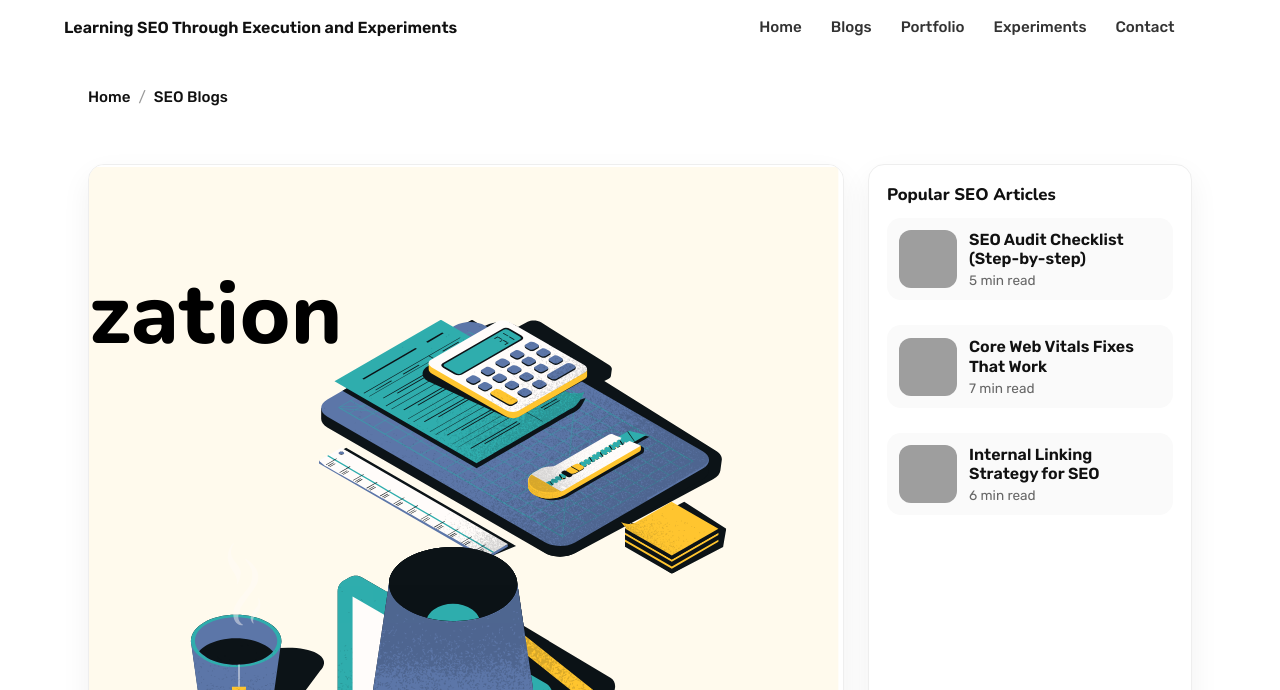
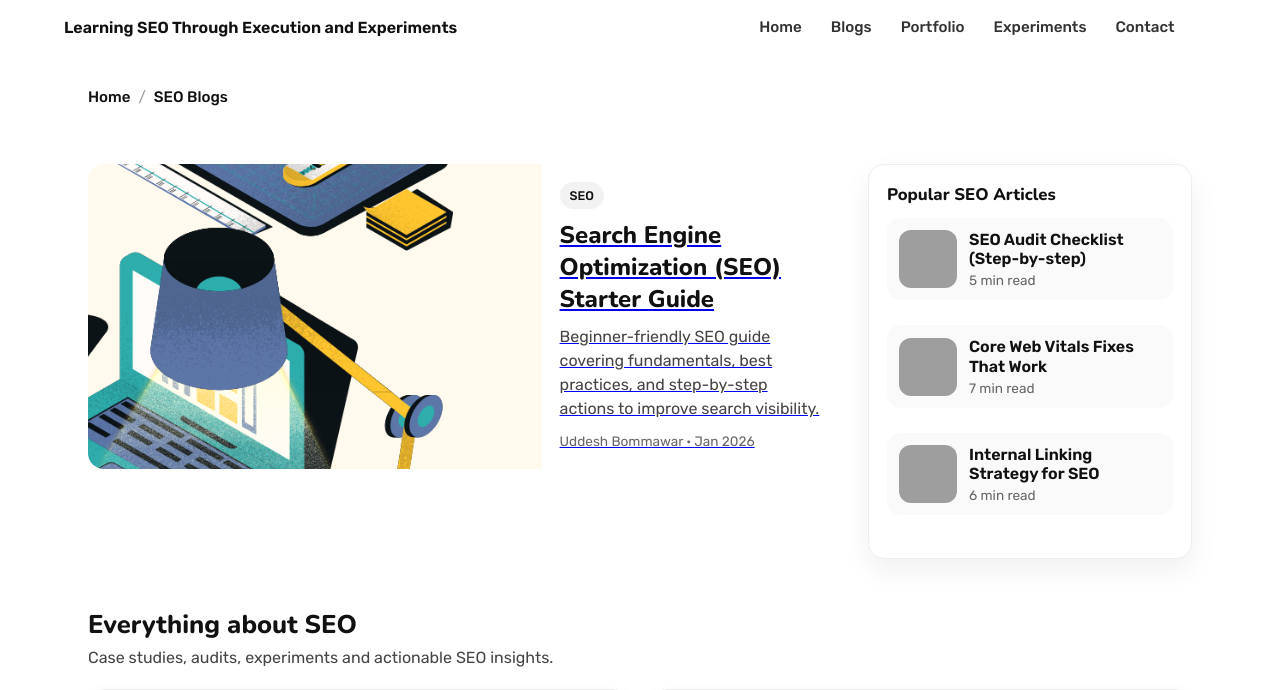
Before and after one commit to uddeshbommawar/uddeshbommawar.github.io, a Jekyll site: the page built from blogs/seo-blogs/index.md, in a window 1280 px wide and 1400 px high. Shown: the top 690 px of the window. Built offline with Jekyll 4.4.1, drawn with Linux system fonts in a browser that asks for light colours; grey boxes are pictures that could not be loaded.

Commit message:
Update main.css

```diff
--- a/assets/css/main.css
+++ b/assets/css/main.css
@@ -571,22 +571,30 @@ h1, h2, h3, h4, h5, h6 {
 
 .featured-card {
   display: grid;
-  grid-template-columns: 1fr;
-  text-decoration: none;
+  grid-template-columns: 1.2fr 0.8fr;
+  align-items: center;
+
   border-radius: 16px;
   overflow: hidden;
   background: #fff;
-  border: 1px solid #eee;
-  box-shadow: 0 12px 30px rgba(0,0,0,0.06);
 }
 
 .featured-image {
   position: relative;
-  height: 100%;
+  height: 260%;
   overflow: hidden;
   display: flex;
   align-items: flex-end;   /* ⬅ anchors image to bottom */
   justify-content: flex-end;
+}
+.featured-image img {
+  width: 100%;
+  height: 100%;
+
+  object-fit: cover;          /* ✅ intentional crop */
+  object-position: bottom right;
+
+  transform: scale(1.05);     /* subtle zoom for premium feel */
 }
 
 .featured-content {
```
